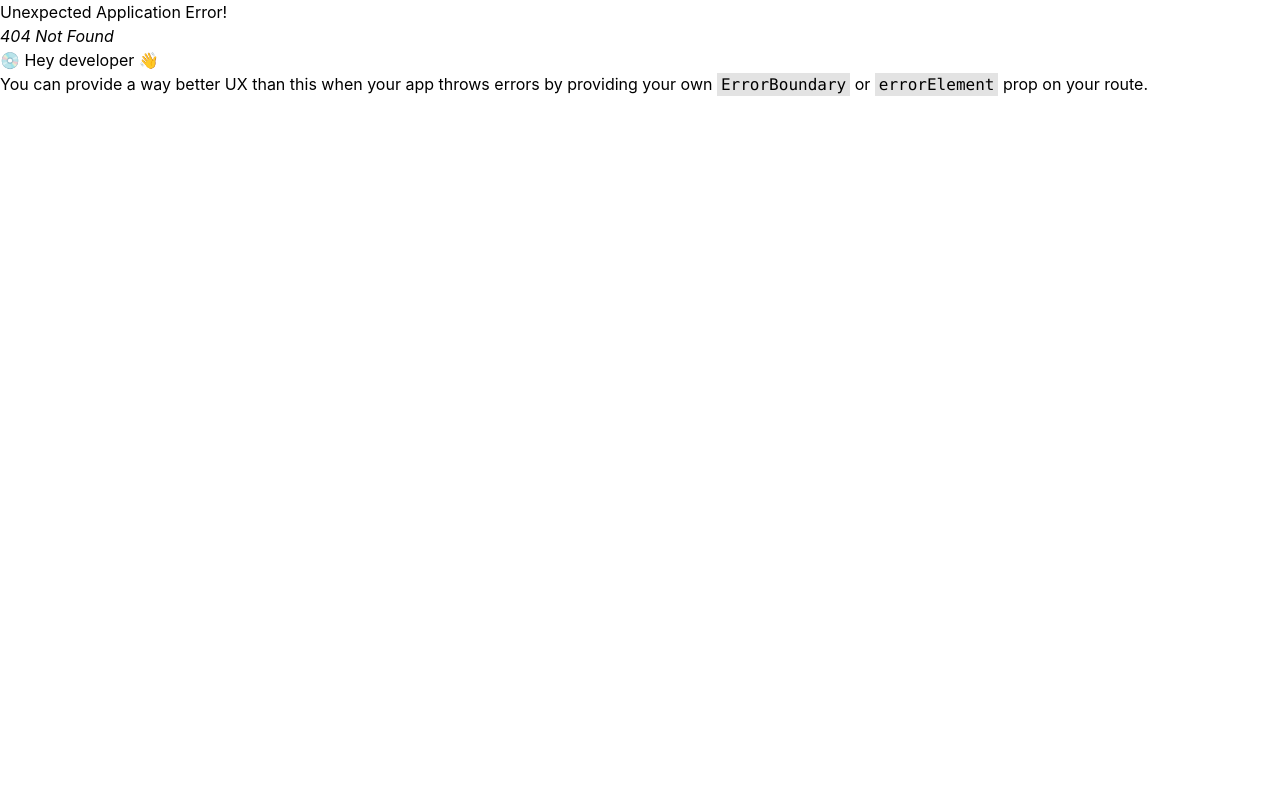
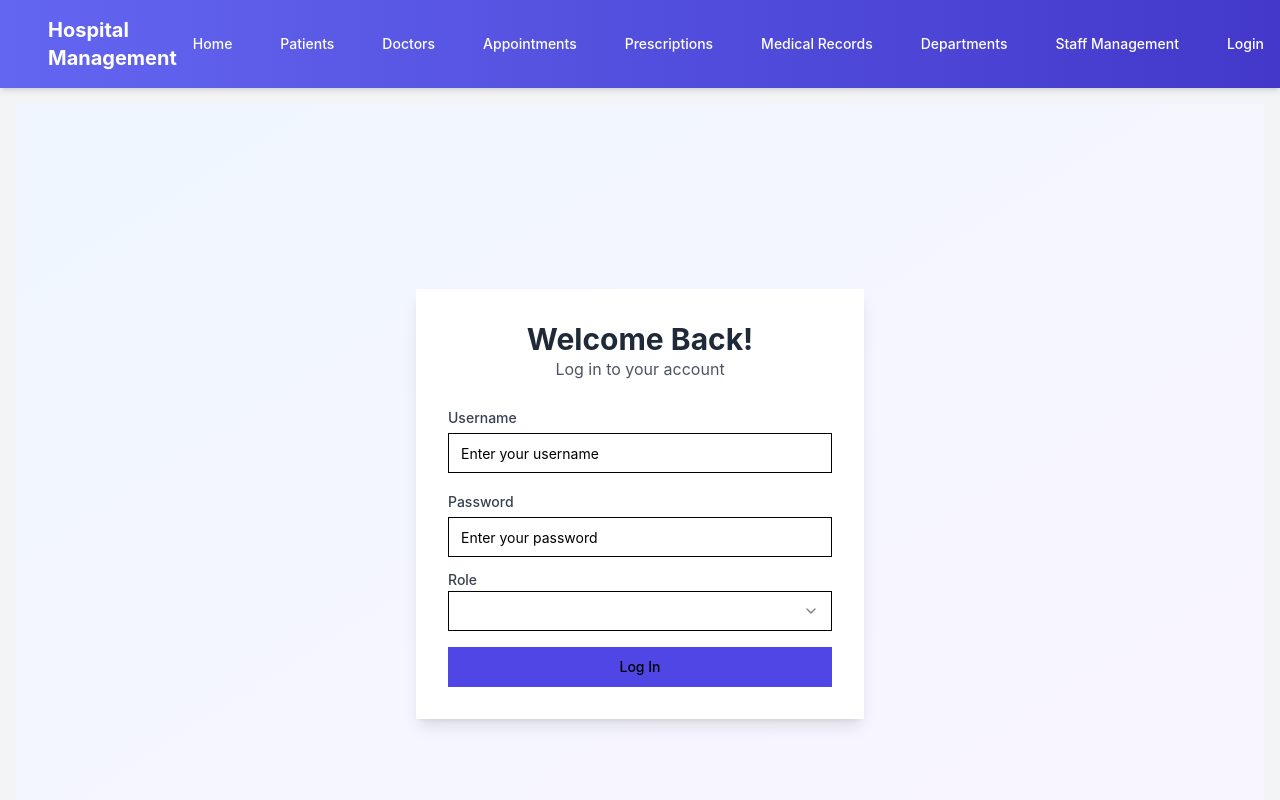
Before and after one commit to akhil262019/dreamy-mongoose-soar, a React (Vite) app: page /login in a window 1280 px wide. Before the commit this address had no page. Shown: the top 800 px of the page. Built offline with nearby package versions, Linux system fonts and the light colour scheme.

Commit message:
[scalix] Created a `LoginPage` component and updated `main.tsx` and `App.tsx` to include login functionality and placeholder dashboard routes. - wrote 3 file(s)

```diff
--- a/src/App.tsx
+++ b/src/App.tsx
@@ -51,6 +51,11 @@ function App() {
               </Button>
             </li>
             {/* Add other navigation links here */}
+            <li>
+              <Button variant="link" className="text-white hover:text-indigo-200">
+                <Link to="/login">Login</Link> {/* Link to login page */}
+              </Button>
+            </li>
           </ul>
         </nav>
       </header>
@@ -73,7 +78,15 @@ import Appointments from "./pages/Appointments";
 import Prescriptions from "./pages/Prescriptions";
 import MedicalRecords from "./pages/MedicalRecords";
 import Departments from "./pages/Departments";
-import StaffManagement from "./pages/StaffManagement"; // Import the StaffManagement component
+import StaffManagement from "./pages/StaffManagement";
+import LoginPage from "./pages/LoginPage"; // Import LoginPage
+
+// Placeholder components for dashboards
+const DoctorDashboard = () => <div><h1 className="text-2xl font-bold mb-4">Doctor Dashboard</h1><p>Welcome, Doctor!</p></div>;
+const PatientDashboard = () => <div><h1 className="text-2xl font-bold mb-4">Patient Dashboard</h1><p>Welcome, Patient!</p></div>;
+const AdminDashboard = () => <div><h1 className="text-2xl font-bold mb-4">Admin Dashboard</h1><p>Welcome, Admin!</p></div>;
+const GeneralDashboard = () => <div><h1 className="text-2xl font-bold mb-4">General Dashboard</h1><p>Welcome!</p></div>;
+
 
 export const router = createBrowserRouter([
   {
@@ -87,8 +100,14 @@ export const router = createBrowserRouter([
       { path: "prescriptions", element: <Prescriptions /> },
       { path: "medical-records", element: <MedicalRecords /> },
       { path: "departments", element: <Departments /> },
-      { path: "staff", element: <StaffManagement /> }, // Add the route for Staff Management
-      // Add other routes here
+      { path: "staff", element: <StaffManagement /> },
+      { path: "login", element: <LoginPage /> }, // Route for login page
+
+      // Dashboard routes (these would typically be protected)
+      { path: "doctor-dashboard", element: <DoctorDashboard /> },
+      { path: "patient-dashboard", element: <PatientDashboard /> },
+      { path: "admin-dashboard", element: <AdminDashboard /> },
+      { path: "dashboard", element: <GeneralDashboard /> }, // Fallback dashboard
     ],
   },
 ]);
--- a/src/main.tsx
+++ b/src/main.tsx
@@ -3,9 +3,12 @@ import ReactDOM from "react-dom/client";
 import { RouterProvider } from "react-router-dom";
 import { router } from "./App"; // Import the router configuration
 import "./index.css"; // Assuming you have global CSS
+import { AuthProvider } from "./context/AuthContext"; // Import AuthProvider
 
 ReactDOM.createRoot(document.getElementById("root")!).render(
   <React.StrictMode>
-    <RouterProvider router={router} />
+    <AuthProvider> {/* Wrap RouterProvider with AuthProvider */}
+      <RouterProvider router={router} />
+    </AuthProvider>
   </React.StrictMode>
 );
--- /dev/null
+++ b/src/pages/LoginPage.tsx
@@ -0,0 +1,110 @@
+import React, { useState } from "react";
+import { Button } from "@/components/ui/button";
+import { Input } from "@/components/ui/input";
+import { Label } from "@/components/ui/label";
+import {
+  Select,
+  SelectContent,
+  SelectItem,
+  SelectTrigger,
+  SelectValue,
+} from "@/components/ui/select";
+import { useNavigate } from "react-router-dom";
+import { useAuth } from "@/context/AuthContext";
+
+// Define possible user roles for the select dropdown
+const roles = ["doctor", "patient", "admin"];
+
+export default function LoginPage() {
+  const [username, setUsername] = useState("");
+  const [password, setPassword] = useState(""); // Password field, though not used in mock login
+  const [selectedRole, setSelectedRole] = useState<string>("guest"); // Default role
+
+  const navigate = useNavigate();
+  const { login } = useAuth();
+
+  const handleLogin = () => {
+    // Basic validation
+    if (!username || selectedRole === "guest") {
+      alert("Please enter a username and select a role.");
+      return;
+    }
+
+    // Simulate login with username and selected role
+    login({ username, role: selectedRole as any }); // Cast to UserRole type
+
+    // Redirect based on role
+    switch (selectedRole) {
+      case "doctor":
+        navigate("/doctor-dashboard");
+        break;
+      case "patient":
+        navigate("/patient-dashboard");
+        break;
+      case "admin":
+        navigate("/admin-dashboard");
+        break;
+      default:
+        navigate("/dashboard"); // Fallback or general dashboard
+    }
+  };
+
+  return (
+    <div className="flex items-center justify-center min-h-screen bg-gradient-to-br from-blue-50 to-purple-50">
+      <div className="w-full max-w-md p-8 space-y-6 bg-white rounded-lg shadow-lg">
+        <div className="text-center">
+          <h2 className="text-3xl font-bold text-gray-800">Welcome Back!</h2>
+          <p className="text-gray-600">Log in to your account</p>
+        </div>
+        <form className="space-y-4" onSubmit={(e) => e.preventDefault()}>
+          <div>
+            <Label htmlFor="username" className="text-gray-700">Username</Label>
+            <Input
+              id="username"
+              type="text"
+              value={username}
+              onChange={(e) => setUsername(e.target.value)}
+              placeholder="Enter your username"
+              className="mt-1 focus:ring-indigo-500 focus:border-indigo-500"
+            />
+          </div>
+          <div>
+            <Label htmlFor="password" className="text-gray-700">Password</Label>
+            <Input
+              id="password"
+              type="password"
+              value={password}
+              onChange={(e) => setPassword(e.target.value)}
+              placeholder="Enter your password"
+              className="mt-1 focus:ring-indigo-500 focus:border-indigo-500"
+            />
+          </div>
+          <div>
+            <Label htmlFor="role" className="text-gray-700 block mb-1">Role</Label>
+            <Select value={selectedRole} onValueChange={setSelectedRole}>
+              <SelectTrigger className="w-full mt-1 focus:ring-indigo-500 focus:border-indigo-500">
+                <SelectValue placeholder="Select your role" />
+              </SelectTrigger>
+              <SelectContent>
+                {roles.map((role) => (
+                  <SelectItem key={role} value={role}>
+                    {role.charAt(0).toUpperCase() + role.slice(1)} {/* Capitalize role */}
+                  </SelectItem>
+                ))}
+              </SelectContent>
+            </Select>
+          </div>
+          <div>
+            <Button
+              type="submit"
+              onClick={handleLogin}
+              className="w-full py-3 px-4 bg-indigo-600 hover:bg-indigo-700 focus:ring-indigo-500 transition duration-150 ease-in-out"
+            >
+              Log In
+            </Button>
+          </div>
+        </form>
+      </div>
+    </div>
+  );
+}
```
